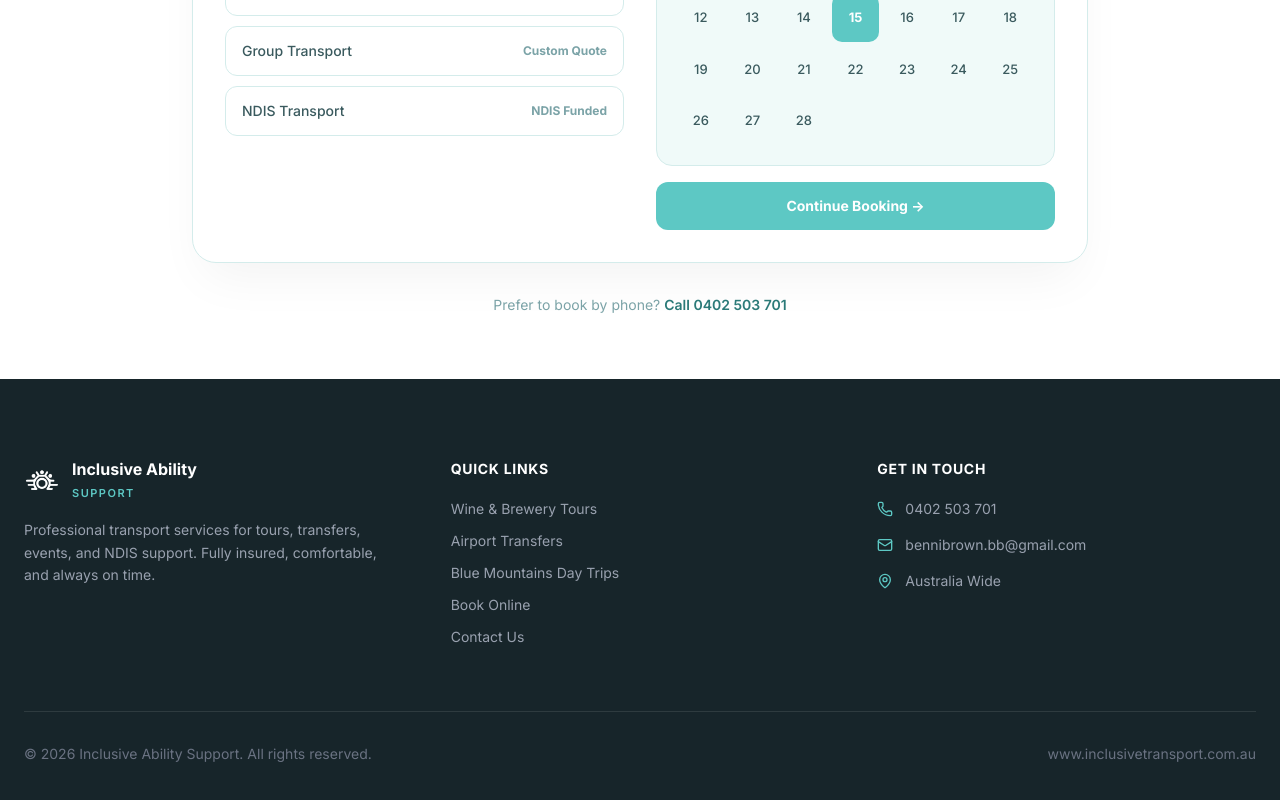
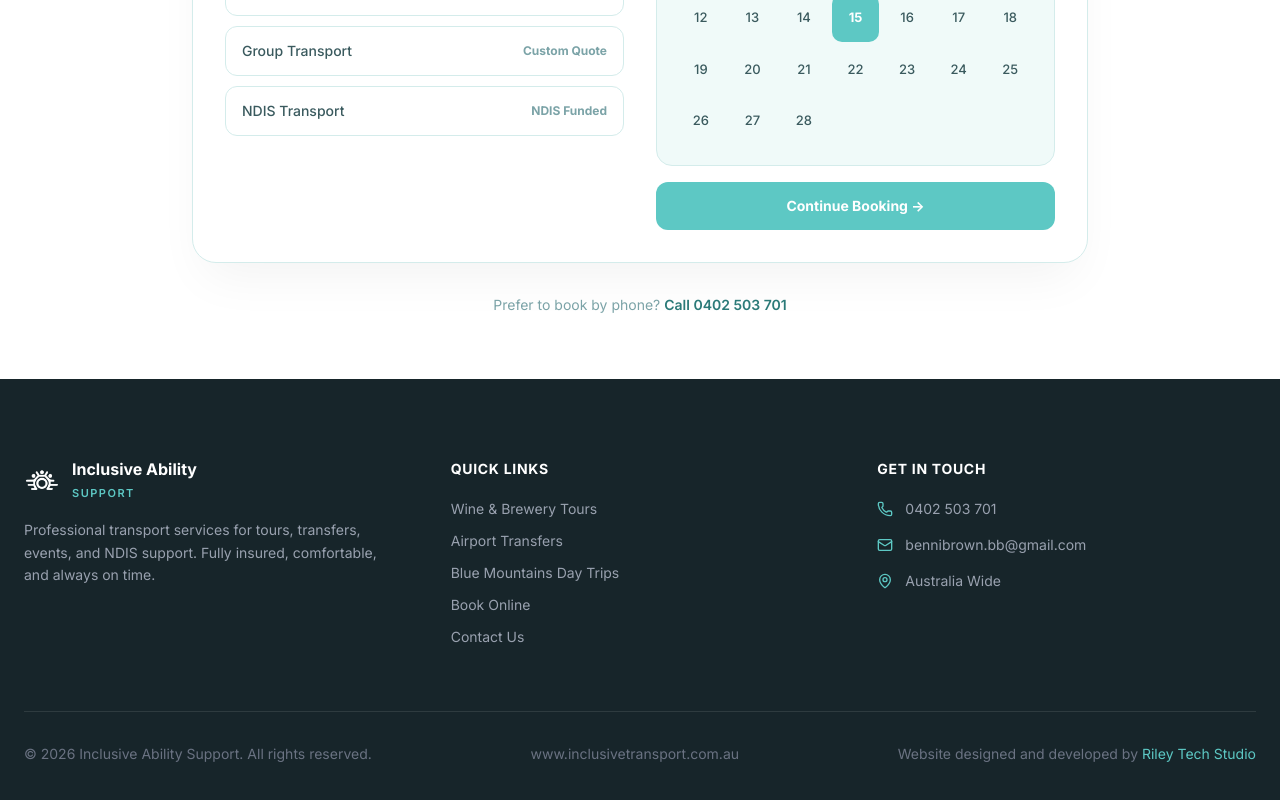
Before and after one commit to rileykenn/inclusive-transport-proposal, a Next.js app: page / in a window 1280 px wide. Shown: the part 5337-6137 px from the top of the page. Built offline with nearby package versions, Linux system fonts and the light colour scheme.

Commit message:
Add Riley Tech Studio footer credit, push to Vercel

```diff
--- a/src/app/page.tsx
+++ b/src/app/page.tsx
@@ -1158,6 +1158,17 @@
                     <p className="text-sm text-gray-500">
                         www.inclusivetransport.com.au
                     </p>
+                    <p className="text-sm text-gray-500">
+                        Website designed and developed by{" "}
+                        <a
+                            href="https://rileytechstudio.com.au"
+                            target="_blank"
+                            rel="noopener noreferrer"
+                            className="text-[var(--color-primary)] hover:text-[var(--color-primary-light)] transition-colors"
+                        >
+                            Riley Tech Studio
+                        </a>
+                    </p>
                 </motion.div>
             </div>
         </AnimatedSection>
```
